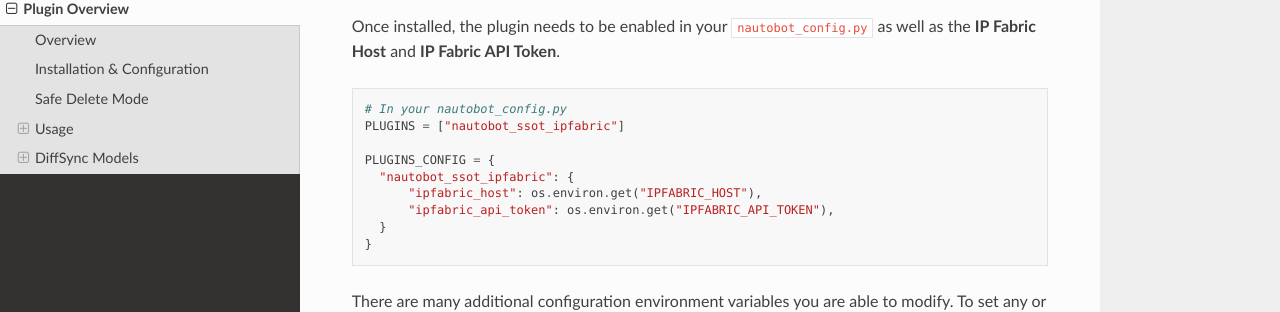
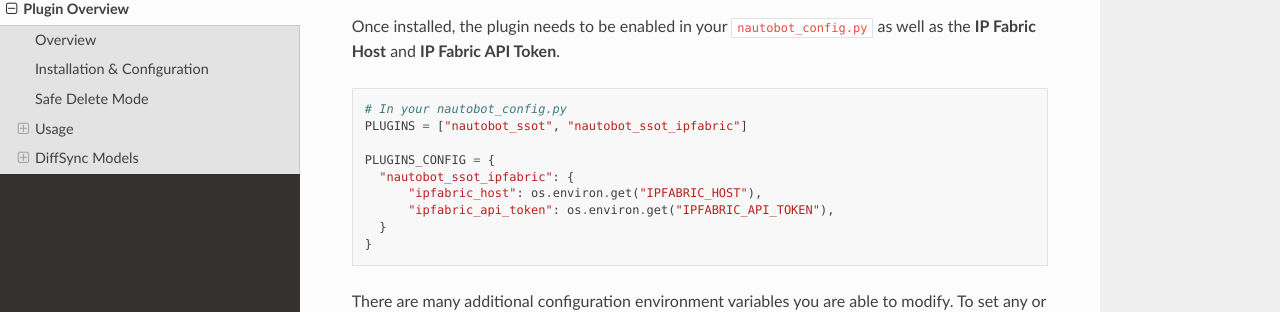
Before and after one commit to nautobot/nautobot-plugin-ssot-ipfabric, a Sphinx documentation site: the page built from docs/plugin.md, in a window 1280 px wide and 900 px high, scrolled down 683 px. Shown: the part 141-453 px from the top of the window. Built offline with Sphinx 7.4.7 and the Read the Docs theme 2.0.0, drawn with Linux system fonts in a browser that asks for light colours; pages that are not in the unit, such as notebooks, are missing from menus.

Commit message:
docs: 📝 Update documentation to clarify SSoT framework included in PLUGINS list

````diff
--- a/docs/plugin.md
+++ b/docs/plugin.md
@@ -32,7 +32,7 @@
 
 ```python
 # In your nautobot_config.py
-PLUGINS = ["nautobot_ssot_ipfabric"]
+PLUGINS = ["nautobot_ssot", "nautobot_ssot_ipfabric"]
 
 PLUGINS_CONFIG = {
   "nautobot_ssot_ipfabric": {
````
Also changed, not shown: README.md (+2 -0 lines).
